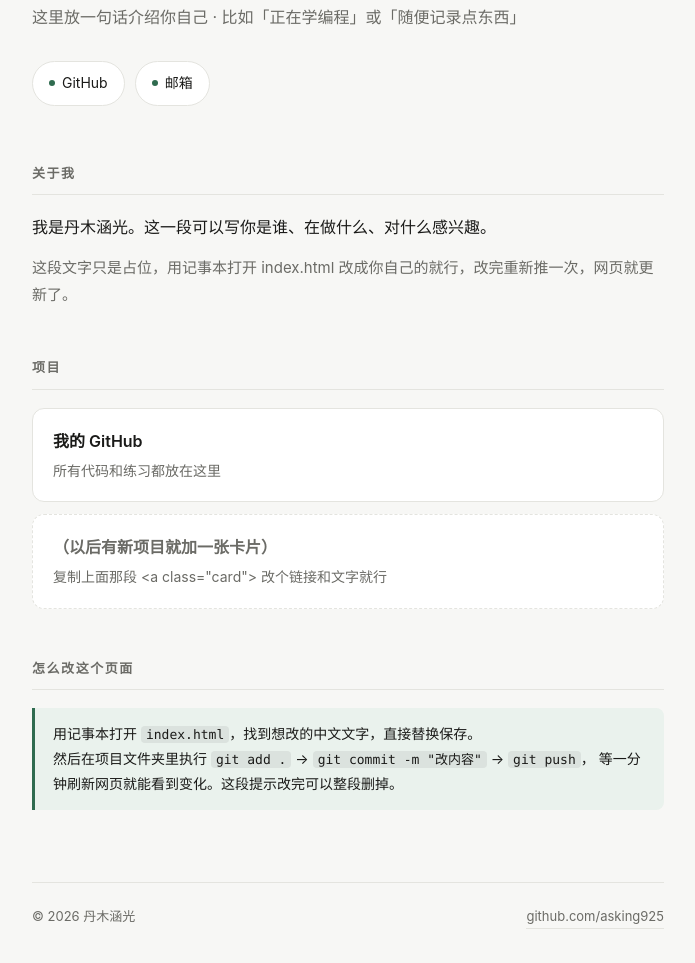
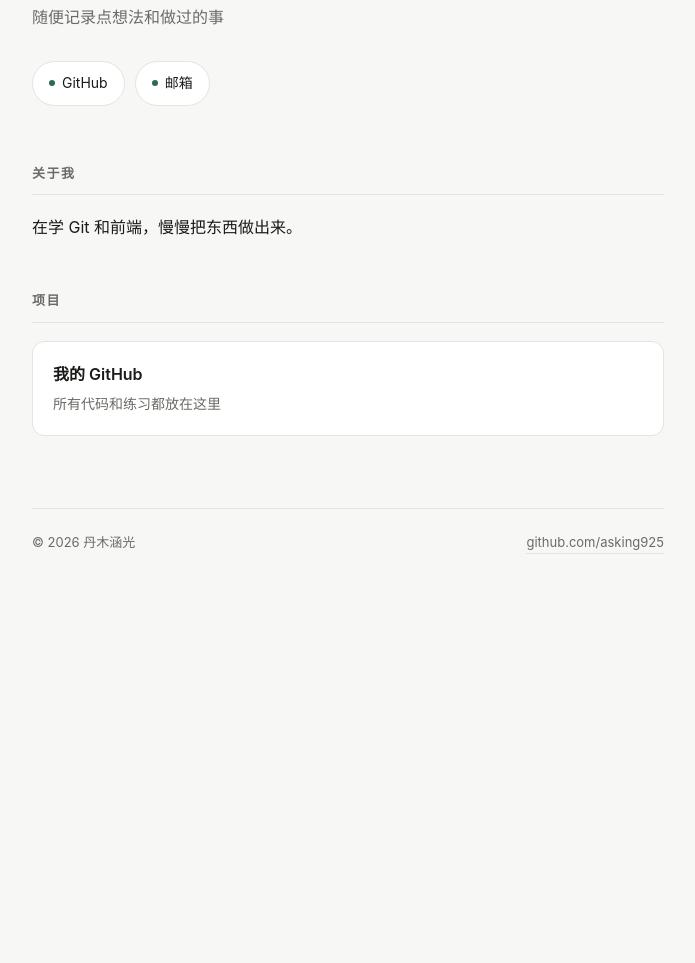
Before and after one commit to asking925/asking925.github.io, a plain HTML site: page index.html in a window 1280 px wide. Shown: the part 253-1216 px from the top of the page, without its empty margins (292-987 px from the left). After the commit the page ends 871 px from the top, so only its background shows below. Drawn offline with Linux system fonts and the light colour scheme.

Commit message:
换成真实内容，移除占位说明

```diff
--- a/index.html
+++ b/index.html
@@ -125,23 +125,6 @@
   }
   footer a { color: var(--text-soft); text-decoration: none; border-bottom: 1px solid var(--line); }
   footer a:hover { color: var(--accent); border-color: var(--accent); }
-
-  /* 高亮提示（做完可以删） */
-  .todo {
-    background: var(--accent-soft);
-    border-left: 3px solid var(--accent);
-    padding: 14px 18px;
-    border-radius: 0 8px 8px 0;
-    font-size: 14px;
-    color: var(--text);
-  }
-  .todo code {
-    background: rgba(127,127,127,.14);
-    padding: 1px 5px;
-    border-radius: 4px;
-    font-size: 13px;
-    font-family: ui-monospace, Consolas, monospace;
-  }
 </style>
 </head>
 <body>
@@ -150,7 +133,7 @@
   <div class="avatar">丹</div>
 
   <h1>丹木涵光</h1>
-  <p class="tagline">这里放一句话介绍你自己 · 比如「正在学编程」或「随便记录点东西」</p>
+  <p class="tagline">随便记录点想法和做过的事</p>
 
   <div class="links">
     <a href="https://github.com/asking925"><span class="dot"></span>GitHub</a>
@@ -159,8 +142,7 @@
 
   <section>
     <h2>关于我</h2>
-    <p>我是丹木涵光。这一段可以写你是谁、在做什么、对什么感兴趣。</p>
-    <p class="muted">这段文字只是占位，用记事本打开 index.html 改成你自己的就行，改完重新推一次，网页就更新了。</p>
+    <p>在学 Git 和前端，慢慢把东西做出来。</p>
   </section>
 
   <section>
@@ -169,19 +151,6 @@
       <div class="name">我的 GitHub</div>
       <div class="desc">所有代码和练习都放在这里</div>
     </a>
-    <div class="card" style="border-style: dashed;">
-      <div class="name" style="color: var(--text-soft);">（以后有新项目就加一张卡片）</div>
-      <div class="desc">复制上面那段 &lt;a class="card"&gt; 改个链接和文字就行</div>
-    </div>
-  </section>
-
-  <section>
-    <h2>怎么改这个页面</h2>
-    <div class="todo">
-      用记事本打开 <code>index.html</code>，找到想改的中文文字，直接替换保存。<br>
-      然后在项目文件夹里执行 <code>git add .</code> → <code>git commit -m "改内容"</code> → <code>git push</code>，
-      等一分钟刷新网页就能看到变化。这段提示改完可以整段删掉。
-    </div>
   </section>
 
   <footer>
```
